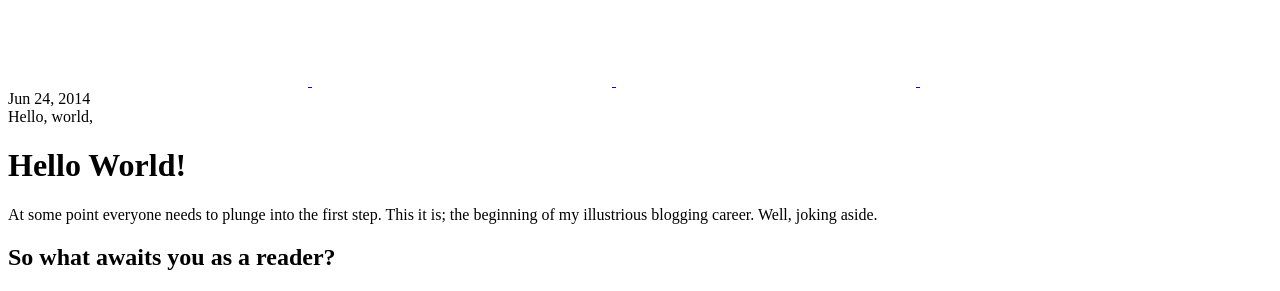
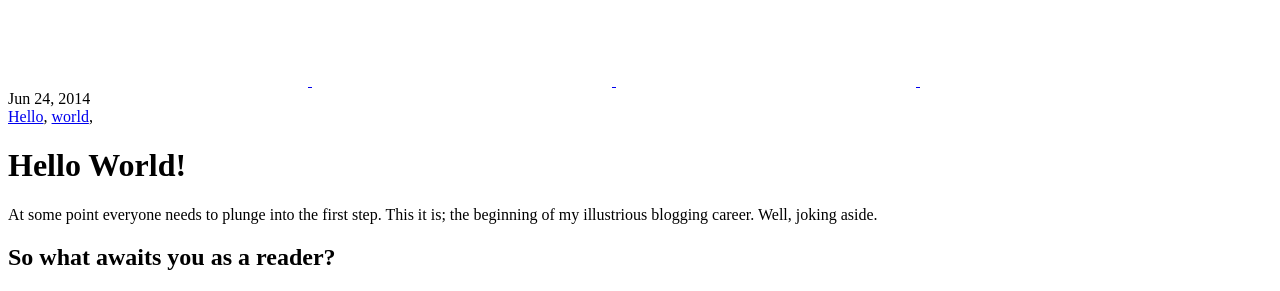
Before and after one commit to schoenwaldnils/blog, a Jekyll site: the page built from _posts/2014-06-24-hello-world.md, in a window 1280 px wide. Shown: the part 226-517 px from the top of the page. Built offline with Jekyll 4.4.1, drawn with Linux system fonts in a browser that asks for light colours; grey boxes are pictures that could not be loaded.

Commit message:
Fix post tags

```diff
--- a/_layouts/post.html
+++ b/_layouts/post.html
@@ -11,7 +11,7 @@ layout: default
       <date class="Post-date">{{ page.date | date: "%b %-d, %Y" }}</date>
       <div class="Post-tags">
         {% for tag in page.tags %}
-          <a class="Post-tag">{{ tag | strip }}</a><span class="Post-tagComma">, </span>
+          <a class="Post-tag" href="/tag#{{ tag | slugify }}">{{ tag | strip }}</a><span class="Post-tagComma">, </span>
         {% endfor %}
       </div>
     </div>
```
